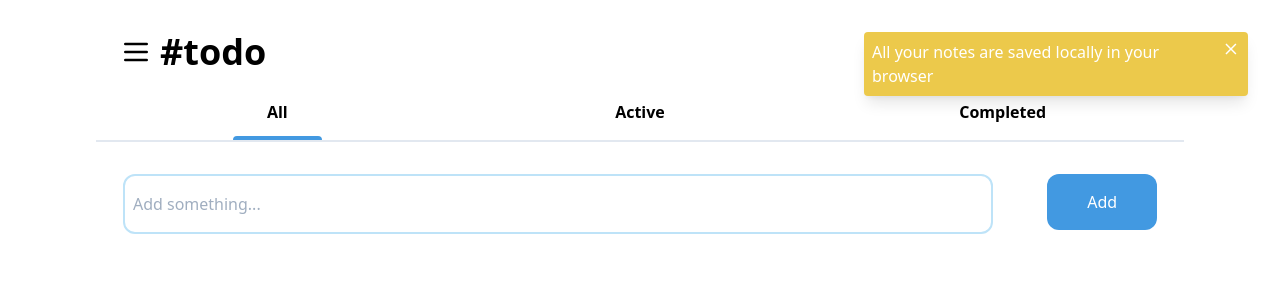
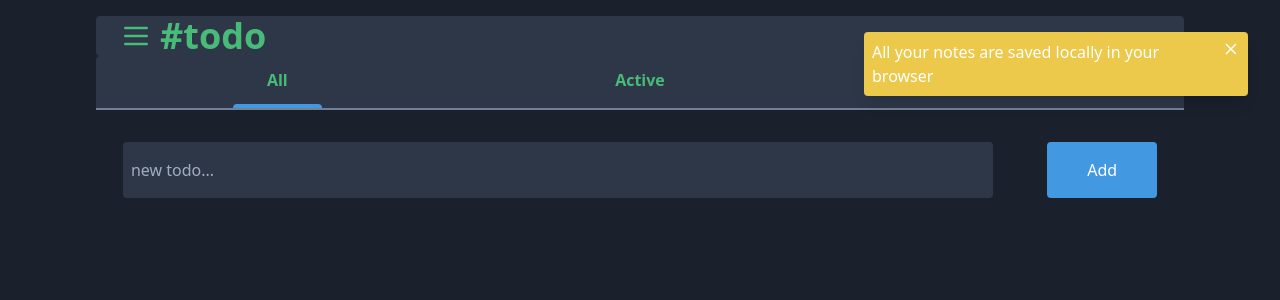
Before and after one commit to YaromirKo/todo, a Vue app: page / in a window 1280 px wide. Shown: the top 300 px of the page. Built offline with nearby package versions, Linux system fonts and the light colour scheme.

Commit message:
dark theme - first step

```diff
--- a/src/components/Header.vue
+++ b/src/components/Header.vue
@@ -1,5 +1,5 @@
 <template>
-  <nav class="flex w-full items-center px-6 bg-white">
+  <nav class="flex w-full items-center px-6 bg-gray-800 rounded">
     <div class="flex items-center">
       <button class="mr-2" aria-label="Open Menu" @click="close">
         <svg
@@ -36,7 +36,7 @@
       </div>
     </transition>
 
-    <aside class="transform top-0 left-0 w-64 bg-gray-200 fixed h-full overflow-auto ease-in-out transition-all duration-300 z-30 flex bg-gray-800"
+    <aside class="transform top-0 left-0 w-64 fixed h-full overflow-auto ease-in-out transition-all duration-300 z-30 flex bg-gray-800"
            :class="isOpen ? 'translate-x-0' : '-translate-x-full'">
       <button class="m-2 fixed right-0" aria-label="Open Menu" @click="close">
         <svg xmlns="http://www.w3.org/2000/svg" xmlns:xlink="http://www.w3.org/1999/xlink" aria-hidden="true" focusable="false" width="1em" height="1em" style="-ms-transform: rotate(360deg); -webkit-transform: rotate(360deg); transform: rotate(360deg);" preserveAspectRatio="xMidYMid meet" viewBox="0 0 16 16"><g fill="#626262"><path fill-rule="evenodd" clip-rule="evenodd" d="M7.116 8l-4.558 4.558l.884.884L8 8.884l4.558 4.558l.884-.884L8.884 8l4.558-4.558l-.884-.884L8 7.116L3.442 2.558l-.884.884L7.116 8z"/></g></svg>
@@ -52,7 +52,6 @@
                 </span>
                 <span v-else class="material-icons">account_circle</span>
               </span>
-
             </div>
             <button @click="logout" class="w-full flex justify-between items-center py-3 px-6 text-gray-100 cursor-pointer hover:bg-gray-700 hover:text-red-500 focus:outline-none">
               <span class="flex items-center">
@@ -87,13 +86,6 @@
           <Footer/>
         </div>
       </div>
-<!--      <div>-->
-<!--        <router-link to="/login">Login Page</router-link>-->
-<!--        <router-link to="/register">Register Page</router-link>-->
-<!--      </div>-->
-<!--      <button @click="logout">Logout</button>-->
-<!--      <div class="flex items-center justify-center w-full"><p>coming soon, maybe :)</p></div>-->
-
     </aside>
   </nav>
 </template>
--- a/src/components/Tabs/Tabs.vue
+++ b/src/components/Tabs/Tabs.vue
@@ -1,7 +1,7 @@
 <template>
   <div>
-    <div class="sticky top-0 mt-4">
-      <div class="flex justify-around border-b-2 bg-white">
+    <div class="sticky top-0 bg-gray-800 rounded">
+      <div class="flex justify-around border-b-2 border-gray-600">
         <div v-for="(tab, index) in tabs" :key="index" @click="toggleTab(tab)" class="w-22 text-center font-semibold leading-4 cursor-pointer">
           <p class="my-4">{{tab.title}}</p>
           <div :class="{'border-active': tab.isActive}" class="border-transparent"></div>
--- a/src/components/todo/ToDoBody.vue
+++ b/src/components/todo/ToDoBody.vue
@@ -1,6 +1,6 @@
 <template>
   <div v-if="$props.tab !== 2" class="flex justify-around pt-8">
-    <textarea  placeholder="Add something..." class="resize-none sm:w-4/5 w-10/12 rounded-input-text border-2 px-2 py-4 focus:bg-white focus:border-blue-200 outline-none"
+    <textarea  placeholder="new todo..." class="resize-none sm:w-4/5 w-10/12 rounded-input-text px-2 py-4 bg-gray-800 text-white focus:border-blue-200 outline-none"
                v-model.trim="toDo" rows="1" autofocus></textarea>
     <div>
       <button @click="setToDo" class="text-white rounded-input-text bg-blue-500 px-10 py-4 focus:outline-none">Add</button>
@@ -16,7 +16,7 @@
 
   <ul class="flex flex-col sm:pt-6 pt-2 sm:px-5">
     <transition-group name="slide-fade">
-      <li v-for="(item, index) in getToDos" :key="item._id" class="p-2 mb-2 flex justify-between items-center hover:bg-gray-200 rounded" :class="{'bg-green-200': item.status}">
+      <li v-for="(item, index) in getToDos" :key="item._id" class="p-2 mb-2 flex justify-between items-center bg-gray-800 rounded text-white">
         <div class="flex items-center ">
           <input v-model="item.status" @change="updateToDo(item)" type="checkbox" class="form-checkbox cursor-pointer mr-2">
           <pre :key="updatePre" :contenteditable="$props.tab !== 2 && !item.status" @blur="editContent($event, item)" :id="index"
@@ -41,9 +41,6 @@ export default {
     }
   },
   setup(props) {
-
-
-
     const getToDos = computed(() => {
       return props.tab === 0 ? store.state.todo.data : props.tab === 1 ? store.getters.getActiveToDo : store.getters.getCompletedToDo
     })
--- a/src/pages/App.vue
+++ b/src/pages/App.vue
@@ -1,7 +1,7 @@
 <template>
 
-  <div class="">
-    <div class="container grid grid-rows-layout h-screen mx-auto pt-8 sm:px-24">
+  <div class="bg-gray-900 text-green-500">
+    <div class="container grid grid-rows-layout h-screen mx-auto pt-4 sm:px-24">
       <router-view />
     </div>
   </div>
@@ -71,12 +71,12 @@ export default {
 <style>
 
 ::-webkit-scrollbar {
-  width: 10px;
+  width: 5px;
 }
 /* Track */
 ::-webkit-scrollbar-track {
   border-radius: 100vh;
-  background: #edf2f7;
+  background: #488bcb;
 }
 /* Handle */
 ::-webkit-scrollbar-thumb {
@@ -86,7 +86,7 @@ export default {
 }
 /* Handle on hover */
 ::-webkit-scrollbar-thumb:hover {
-  background: #a0aec0;
+  background: none;
 }
 * {
   -webkit-touch-callout:none;                /* prevent callout to copy image, etc when tap to hold */
--- a/src/pages/Login.vue
+++ b/src/pages/Login.vue
@@ -1,6 +1,6 @@
 <template>
   <div class="w-full max-w-xs mx-auto">
-    <Form @submit="login" :validation-schema="schema" v-slot="{ errors }" class="bg-white shadow-md rounded px-8 pt-6 pb-8 mb-4">
+    <Form @submit="login" :validation-schema="schema" v-slot="{ errors }" class="shadow-md rounded px-8 pt-6 pb-8 mb-4">
       <div class="mb-4">
         <label class="block text-gray-700 text-sm font-bold mb-2">
           Email
--- a/src/pages/Register.vue
+++ b/src/pages/Register.vue
@@ -1,6 +1,6 @@
 <template>
   <div class="w-full max-w-xs mx-auto">
-    <Form @submit="register" :validation-schema="schema" v-slot="{ errors }" class="bg-white shadow-md rounded px-8 pt-6 pb-8 mb-4">
+    <Form @submit="register" :validation-schema="schema" v-slot="{ errors }" class="shadow-md rounded px-8 pt-6 pb-8 mb-4">
 
       <div class="mb-4">
         <label class="block text-gray-700 text-sm font-bold mb-2">
--- a/src/store/todo.js
+++ b/src/store/todo.js
@@ -63,7 +63,6 @@ export default {
                     commit('setToDos', res.data.result)
                     commit('deleteDataPromise')
                     commit('saveToDo')
-                    // let todos = res.data.todos.filter(el => !state.data.some(item => el._id === item._id))
                 })
                 .catch(err => console.log(err))
         },
--- a/tailwind.config.js
+++ b/tailwind.config.js
@@ -15,7 +15,7 @@ module.exports = {
         'layout': 'auto 1fr auto'
       },
       borderRadius: {
-        'input-text': '0.75rem'
+        'input-text': '0.25rem'
       },
       spacing: {
         '22': '5.563rem'
```
